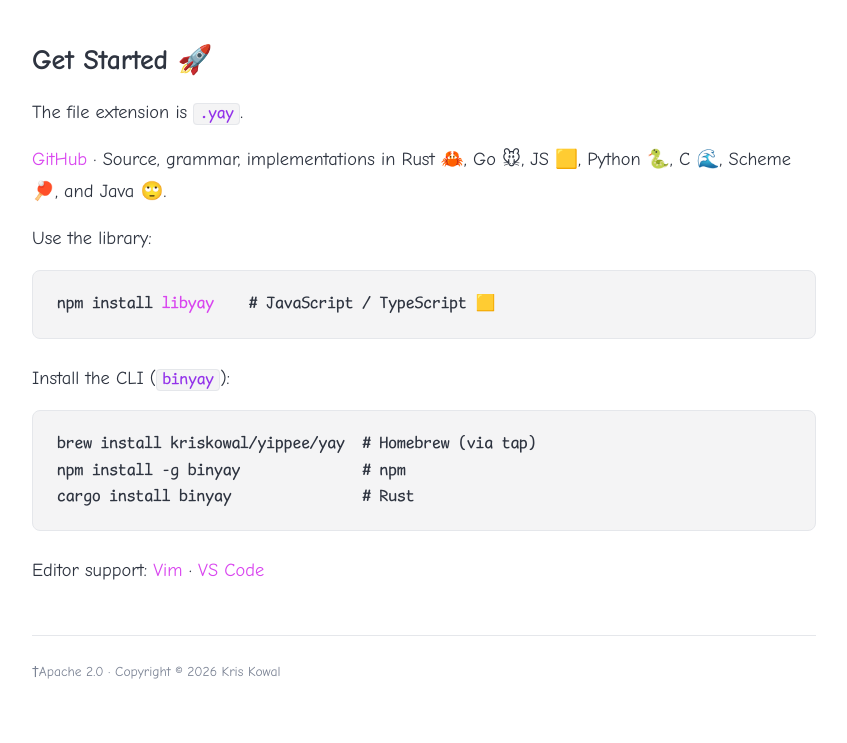
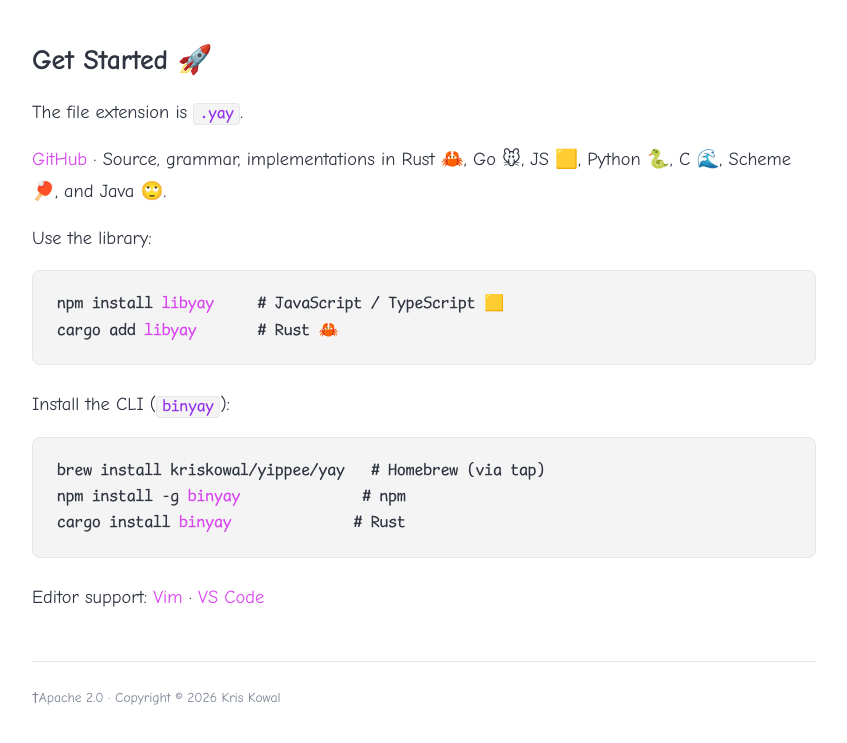
Before and after one commit to kriskowal/yay, a plain HTML site: page www/index.html in a window 1280 px wide. Shown: the part 9683-10426 px from the top of the page, without its empty margins (216-1063 px from the left). Drawn offline with Linux system fonts and the light colour scheme.

Commit message:
Socialize the release artifacts

```diff
--- a/www/index.html
+++ b/www/index.html
@@ -1046,13 +1046,14 @@
 <p>
   Use the library:
 </p>
-<pre><code>npm install <a href="https://www.npmjs.com/package/libyay">libyay</a>    # JavaScript / TypeScript 🟨</code></pre>
+<pre><code>npm install <a href="https://www.npmjs.com/package/libyay">libyay</a>     # JavaScript / TypeScript 🟨
+cargo add <a href="https://crates.io/crates/libyay">libyay</a>       # Rust 🦀</code></pre>
 <p>
   Install the CLI (<code>binyay</code>):
 </p>
-<pre><code>brew install kriskowal/yippee/yay  # Homebrew (via tap)
-npm install -g binyay              # npm
-cargo install binyay               # Rust</code></pre>
+<pre><code>brew install kriskowal/yippee/yay   # Homebrew (via tap)
+npm install -g <a href="https://www.npmjs.com/package/binyay">binyay</a>              # npm
+cargo install <a href="https://crates.io/crates/binyay">binyay</a>              # Rust</code></pre>
 <p>
   Editor support:
   <a href="https://github.com/kriskowal/yay/tree/main/vim">Vim</a> ·
```
Also changed, not shown: CLI.md (+19 -13 lines), README.md, js/libyay/README.md.
